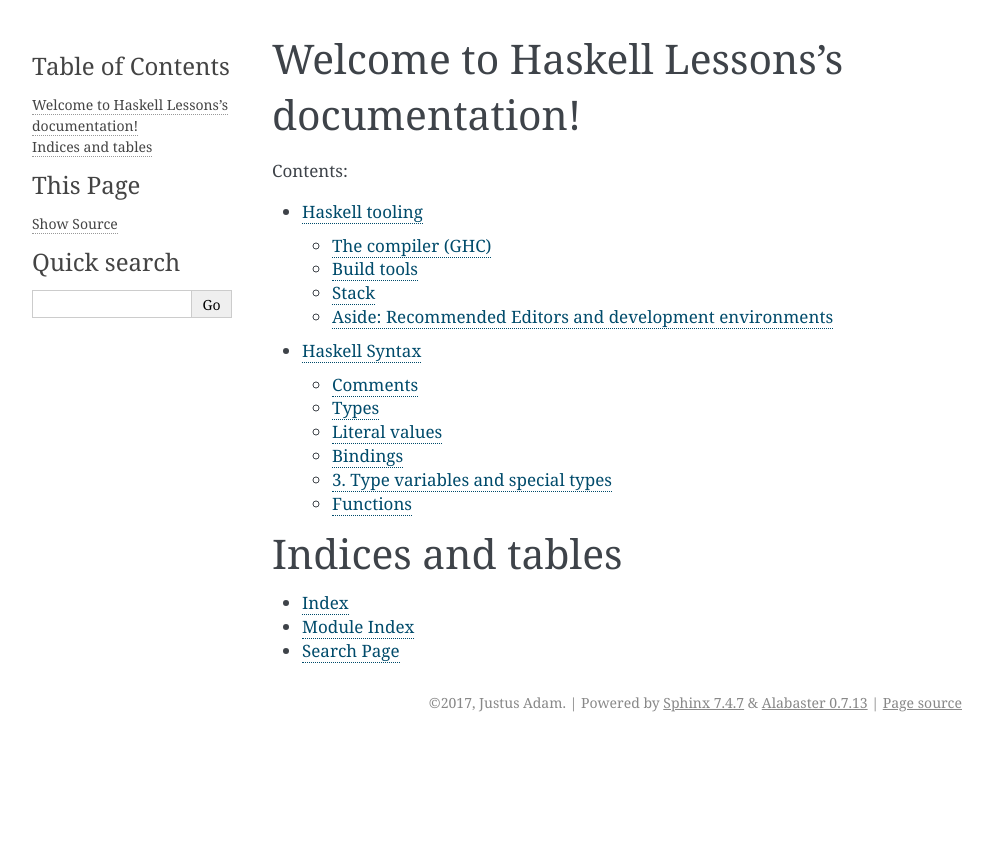
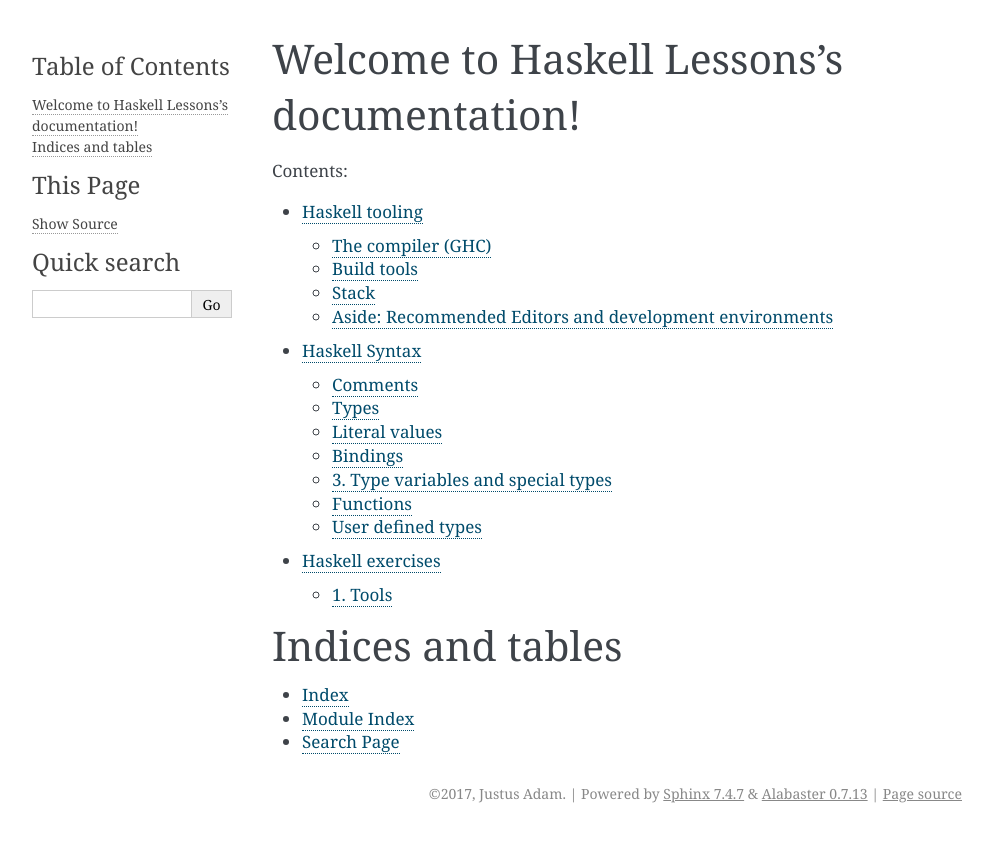
Before and after one commit to fsr/haskell-lessons, a Sphinx documentation site: the page built from script/source/index.rst, in a window 1280 px wide. Shown: the top 842 px of the page, without its empty margins (148-1141 px from the left). Built offline with Sphinx 7.4.7, drawn with Linux system fonts in a browser that asks for light colours.

Commit message:
Facilities for exercises

```diff
--- /dev/null
+++ b/script/source/exercises/index.rst
@@ -0,0 +1,10 @@
+Haskell exercises
+=================
+
+
+.. toctree::
+    :maxdepth: 1
+    :caption: Contents:
+    :numbered:
+
+    tools
--- /dev/null
+++ b/script/source/exercises/tools.rst
@@ -0,0 +1,4 @@
+Tools
+=====
+
+Install GHC and stack
--- a/script/source/index.rst
+++ b/script/source/index.rst
@@ -12,6 +12,7 @@ Welcome to Haskell Lessons's documentation!
 
    tools
    syntax
+   exercises/index
 
 
 
--- a/script/source/syntax.rst
+++ b/script/source/syntax.rst
@@ -163,7 +163,7 @@ Special types
 ^^^^^^^^^^^^^
 
 There are some notable exceptions to the type naming rule above.
-Those are the **list type**, which is ``[]`` or ``[a]`` which means "a list containing elements of type ``a``" and the **tuple type** ``(a,b)`` for "a 2-tuple containing a value of type ``a``and a value of type ``b``".
+Those are the **list type**, which is ``[]`` or ``[a]`` which means "a list containing elements of type ``a``" and the **tuple type** ``(a,b)`` for "a 2-tuple containing a value of type ``a`` and a value of type ``b``".
 There are also larger tuples ``(a,b,c)``, ``(a,b,c,d)`` etc. [#tuple-size]_
 These tuples are simply grouped data and very common in mathematics for instance.
 Should you not be familiar with the mathematical notion of tuples it may help to think of it as an unnamed struct where the fields are accessed by "index".
@@ -241,6 +241,11 @@ We first consume the first parameter and return a function.
 This second function is then applied to the second parameter returning the final value.
 The two versions ``\x _ -> x`` and ``\x -> \_ -> x`` and their type signatures are equivalent in Haskell, hence the same type.
 
+.. _user defined types:
+
+User defined types
+------------------
+
 .. rubric:: footnotes
 
 .. [#tuple-size]
```
Also changed, not shown: other parts of script/source/syntax.rst (+3 -2 lines).
